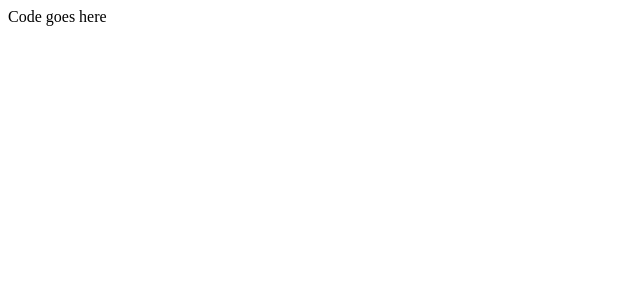
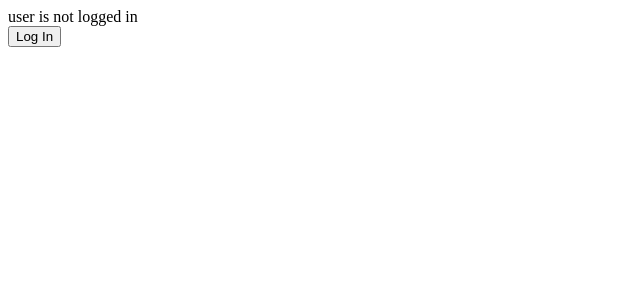
Before and after one commit to pgeliebter/react-practice, a React app: page / in a window 1280 px wide. Shown: the top 300 px of the page, without its empty margins (0-640 px from the left). Built offline with nearby package versions, Linux system fonts and the light colour scheme; the HTML template or start-up script is replaced by a standard one.

Commit message:
adds conditional render for login button

```diff
--- a/src/App.js
+++ b/src/App.js
@@ -1,4 +1,5 @@
 import React from 'react'
+import './style.css'
 
 /*
 Challenge:
@@ -11,8 +12,33 @@ Given a stateless functional component:
 4. Display text that says "Logged in" if the user is logged in, or "Logged out" if they're not.
 */
 
-function App() {
-	return <div>Code goes here</div>
+class App extends React.Component {
+	constructor() {
+		super()
+		this.state = { loggedIn: false }
+		this.login = this.login.bind(this)
+	}
+	login() {
+		this.setState((prevState) => {
+			return { loggedIn: !prevState.loggedIn }
+		})
+	}
+	render() {
+		return (
+			<div>
+				<div>
+					{this.state.loggedIn ? (
+						'user is Logged in'
+					) : (
+						'user is not logged in'
+					)}
+				</div>
+				<button onClick={this.login}>
+					Log {!this.state.loggedIn ? 'In' : 'Out'}
+				</button>
+			</div>
+		)
+	}
 }
 
 export default App
```
